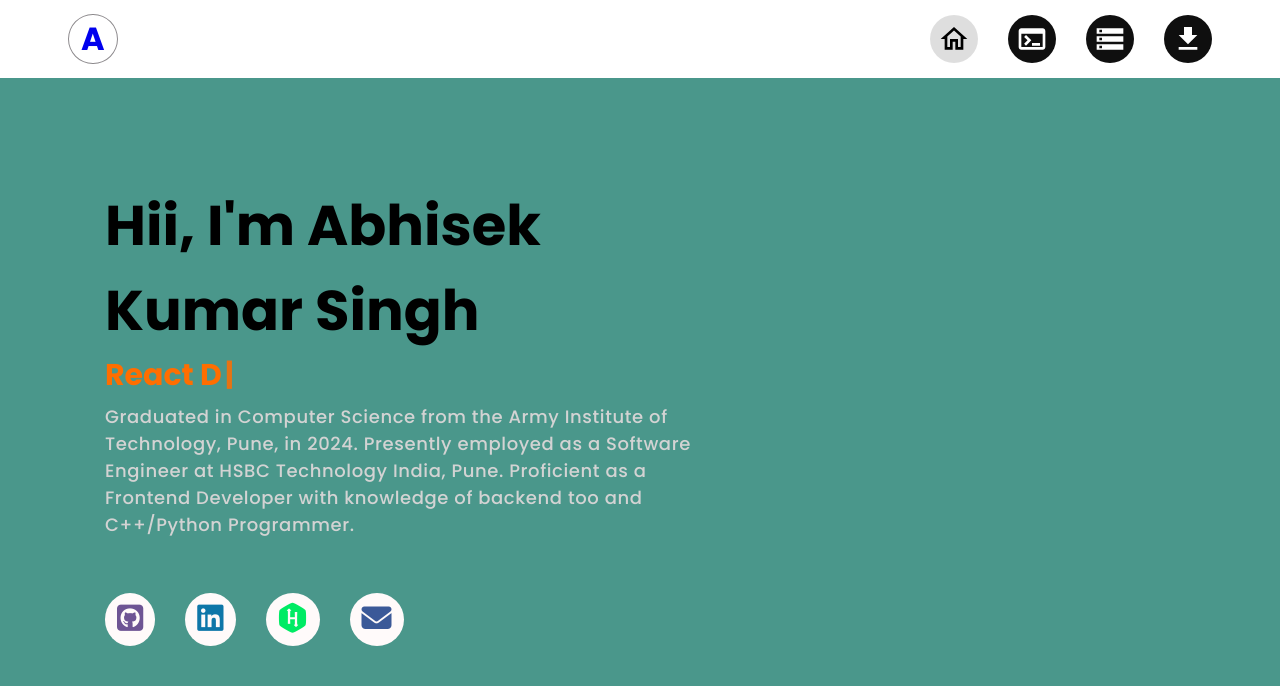
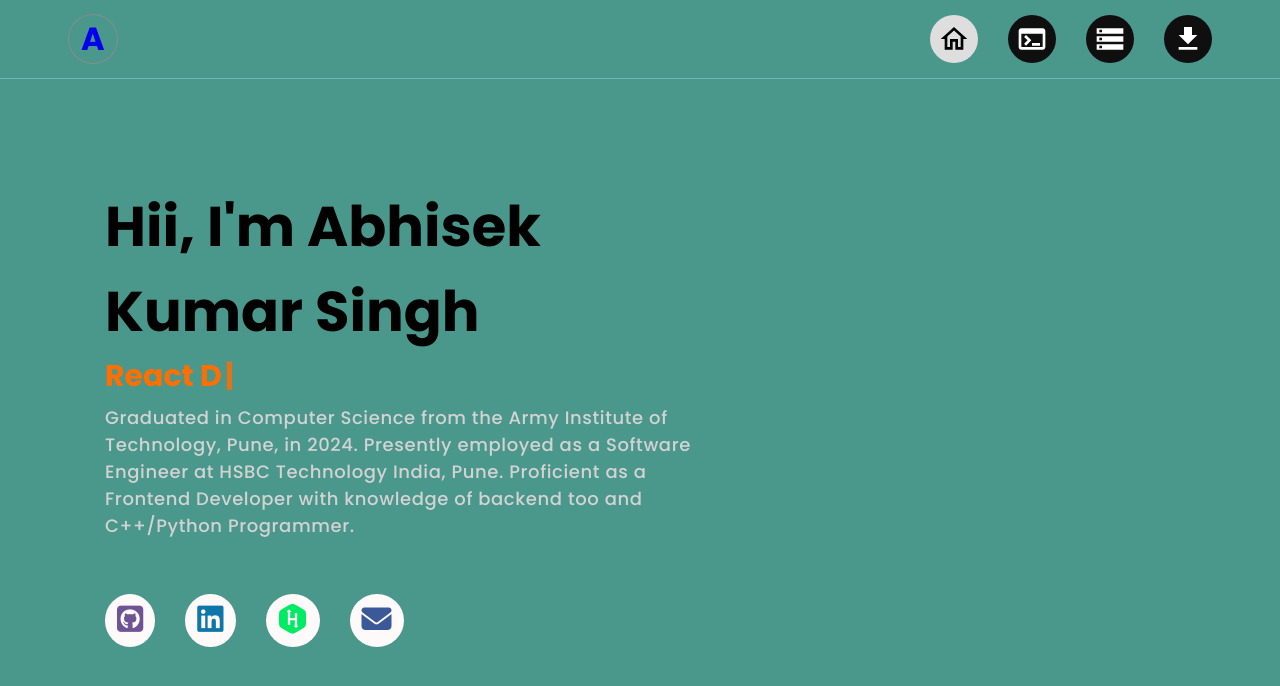
Before and after one commit to Denver04/Portfolio2, a React (Vite) app: page / in a window 1280 px wide. Shown: the top 686 px of the page. Built offline with nearby package versions, Linux system fonts and the light colour scheme.

Commit message:
color change and resume upddated

```diff
--- a/src/Css/header.css
+++ b/src/Css/header.css
@@ -17,11 +17,11 @@ body{
     padding: 10px 0;
     left: 0;
     right: 0;
-    /* background-color: #afafaf; */
+    background-color: rgb(74, 151, 139);
     width: 100%;
     z-index: 999;
     box-sizing: border-box;
-    box-shadow: 3px 3px 5px rgba(17, 17, 17, 0.28);
+    border-bottom: 1px solid #6abbb1;
 }
 .head-part1{
     display: flex;
--- a/src/components/Education.jsx
+++ b/src/components/Education.jsx
@@ -1,4 +1,5 @@
 import React, { useEffect } from "react";
+import { PageWrapper } from "./PageWrapper/PageWrapper";
 import "../Css/education.css";
 import Aos from "aos";
 import "aos/dist/aos.css";
@@ -9,7 +10,7 @@ function Education() {
   }, []);
 
   return (
-    <>
+    <PageWrapper title="Education" description="Education page">
       <div className="project3 project4">
         <h1>Education </h1>
       </div>
@@ -48,7 +49,7 @@ function Education() {
           </div>
         </div>
       </div>
-    </>
+    </PageWrapper>
   );
 }
 
```
